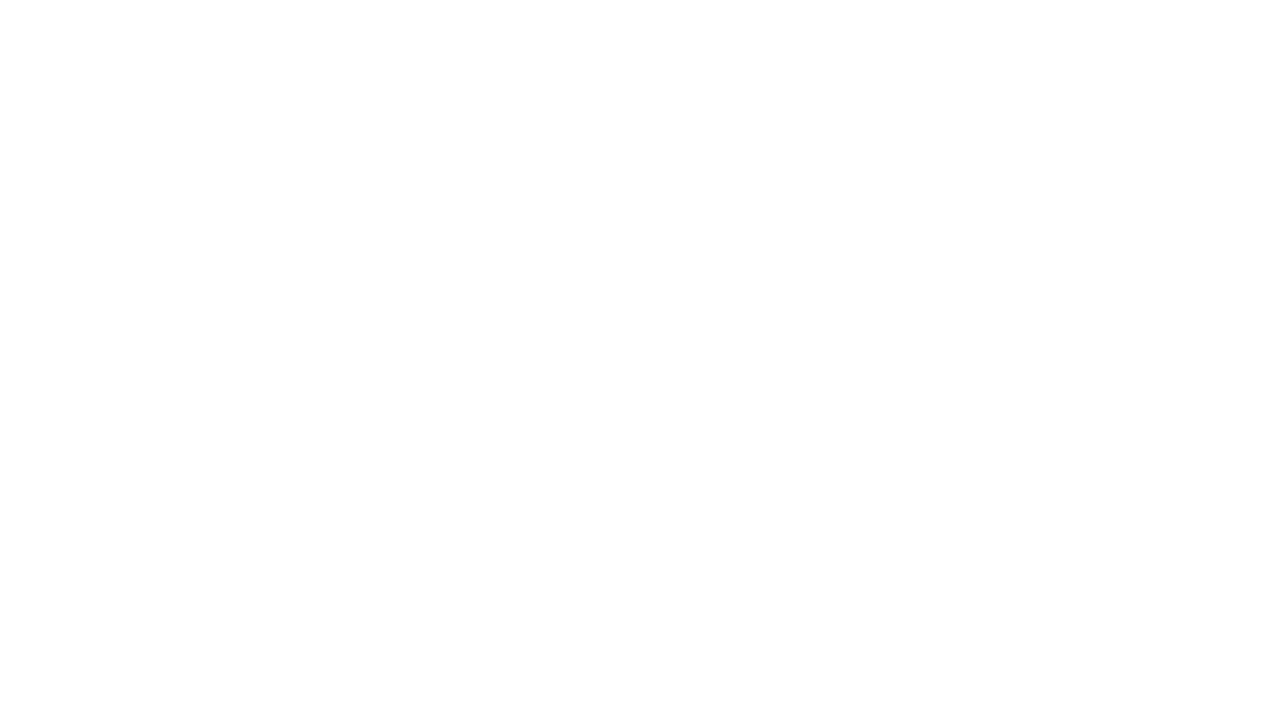
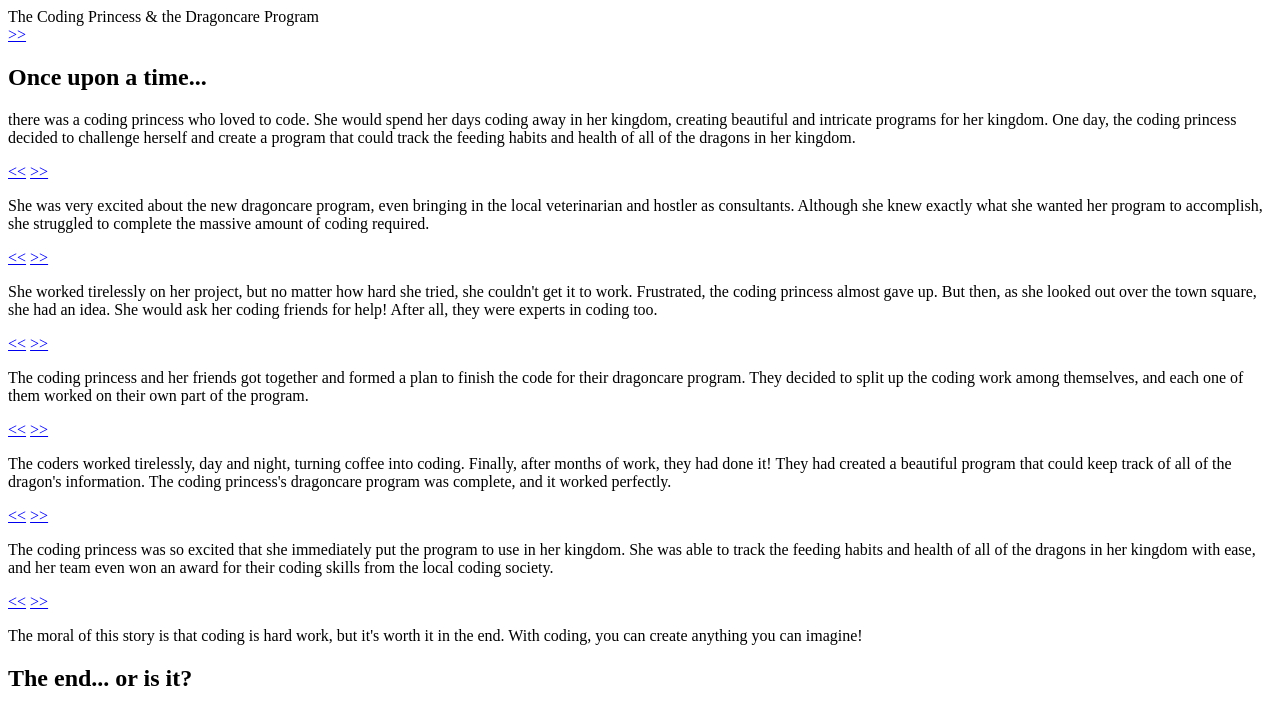
Before and after one commit to Stl-LC101-MAY-2022/js-assignment-4-html-me-something-crlyons, a website: page index.html in a window 1280 px wide. Drawn offline with Linux system fonts and the light colour scheme.

Commit message:
story completed

```diff
--- a/index.html
+++ b/index.html
@@ -1,8 +1,62 @@
 <!DOCTYPE html>
 <html>
    <head>
+      <title>The Coding Princess &amp; the Dragoncare Program</title>
    </head>
    <body>
-      <!-- Write your HTML in this file! -->
+      <section id = "intro">
+         <header><h>The Coding Princess &amp; the Dragoncare Program</h></header>
+         <a href="#p2">>></a>
+      </section>
+
+      <section id = "p2">
+         <article>
+            <h2>Once upon a time... </h2>
+            <p>there was a coding princess who loved to code. She would spend her days coding away in her kingdom, creating beautiful and intricate programs for her kingdom. One day, the coding princess decided to challenge herself and create a program that could track the feeding habits and health of all of the dragons in her kingdom. </p>
+            <a href="#intro">&lt;&lt;</a> <a href="#p3">&gt;&gt;</a>
+         </article>
+      </section>
+
+      <section id = "p3">
+         <article>
+            <p>She was very excited about the new dragoncare program, even bringing in the local veterinarian and hostler as consultants. Although she knew exactly what she wanted her program to accomplish, she struggled to complete the massive amount of coding required. </p>
+            <a href="#p2">&lt;&lt;</a> <a href="#p4">&gt;&gt;</a>
+         </article>
+      </section>
+
+      <section id = "p4">
+         <article>
+            <p>She worked tirelessly on her project, but no matter how hard she tried, she couldn't get it to work. Frustrated, the coding princess almost gave up. But then, as she looked out over the town square, she had an idea. She would ask her coding friends for help! After all, they were experts in coding too. </p>
+            <a href="#p3">&lt;&lt;</a> <a href="#p5">&gt;&gt;</a>
+         </article>
+      </section>
+
+      <section id = "p5">
+         <article>
+            <p>The coding princess and her friends got together and formed a plan to finish the code for their dragoncare program. They decided to split up the coding work among themselves, and each one of them worked on their own part of the program. </p>
+            <a href="#p4">&lt;&lt;</a> <a href="#p6">&gt;&gt;</a>
+         </article>
+      </section>
+
+      <section id = "p6">
+         <article>
+            <p>The coders worked tirelessly, day and night, turning coffee into coding. Finally, after months of work, they had done it! They had created a beautiful program that could keep track of all of the dragon's information. The coding princess's dragoncare program was complete, and it worked perfectly. </p>
+            <a href="#p6">&lt;&lt;</a> <a href="#p7">&gt;&gt;</a>
+         </article>
+      </section>
+
+      <section id = "p7">
+         <article>
+            <p>The coding princess was so excited that she immediately put the program to use in her kingdom. She was able to track the feeding habits and health of all of the dragons in her kingdom with ease, and her team even won an award for their coding skills from the local coding society. </p>
+            <a href="#p7">&lt;&lt;</a> <a href="#end">&gt;&gt;</a>
+         </article>
+      </section>
+
+      <section id = "end">
+         <article>
+            <p>The moral of this story is that coding is hard work, but it's worth it in the end. With coding, you can create anything you can imagine!</p>
+            <h2>The end... or is it?</h2>
+         </article>
+      </section>
    </body>
 </html>
--- a/styles.css
+++ b/styles.css
@@ -1 +1,2 @@
 /* Write your CSS here! */
+@import url(https://fonts.googleapis.com/css?family=Alegreya+Sans);
```
